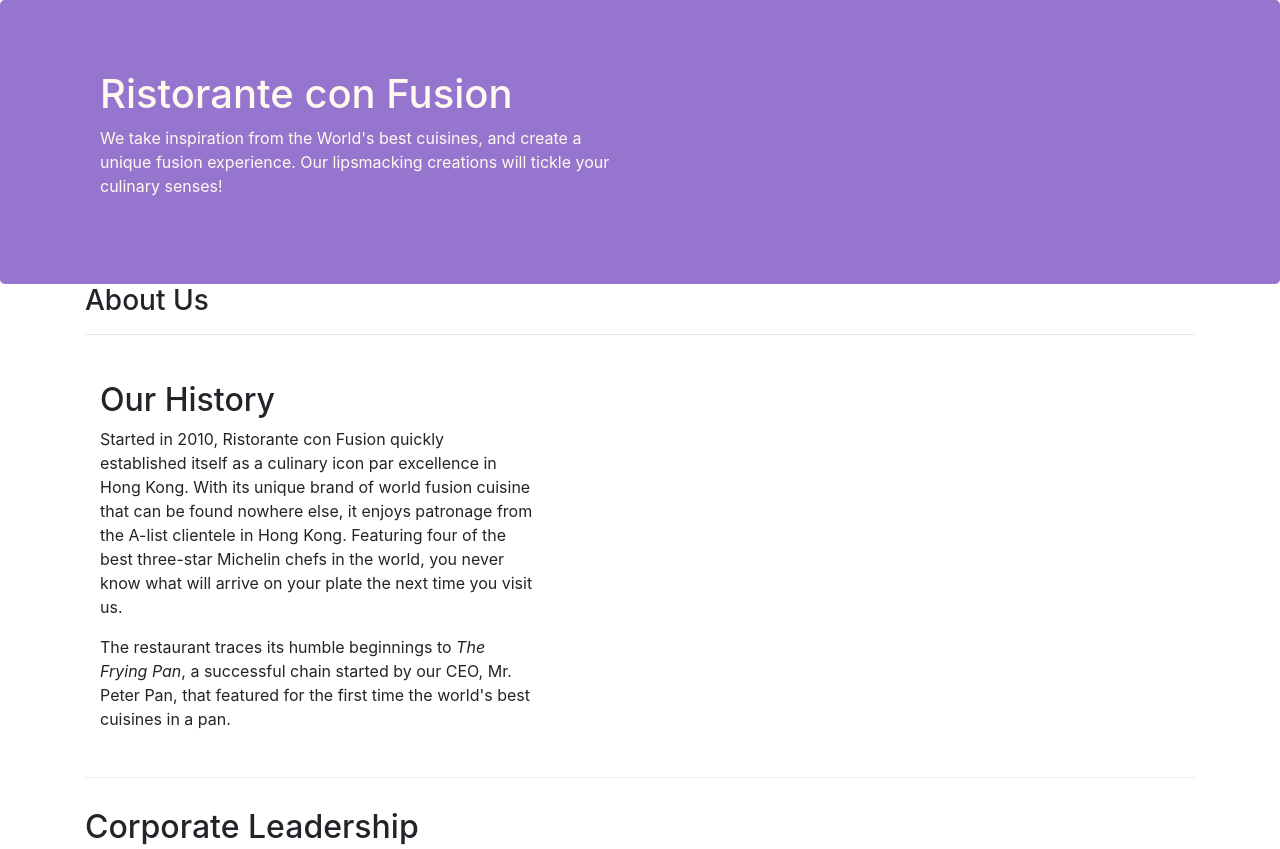
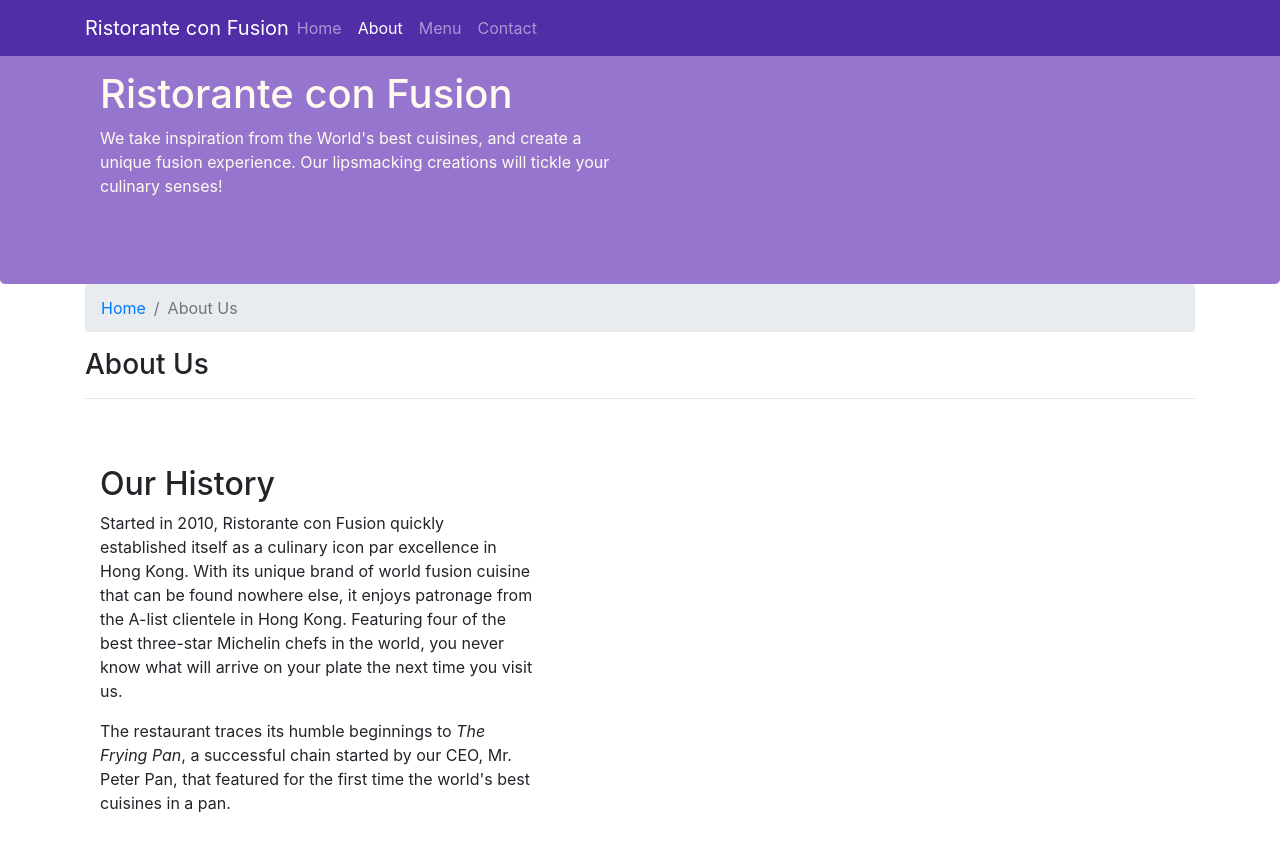
Before and after one commit to sourabhkumar45/conFusion, a website: page aboutus.html in a window 1280 px wide. Shown: the top 849 px of the page. Drawn offline with nearby package versions, Linux system fonts and the light colour scheme.

Commit message:
navbar added

```diff
--- a/aboutus.html
+++ b/aboutus.html
@@ -10,13 +10,28 @@
   <!-- Bootstrap CSS -->
   <link rel="stylesheet" href="node_modules/bootstrap/dist/css/bootstrap.min.css">
   <link rel="stylesheet" href="css/styles.css">
-  <link rel="stylesheet" href="css/aboutus_styles.css">
+  <link rel="stylesheet" href="css/styles.css">
     <title>Ristorante Con Fusion: About Us</title>
 
 </head>
 
 <body>
-
+    <nav class="navbar navbar-dark navbar-expand-sm fixed-top">
+        <div class="container">
+            <button class="navbar-toggler" type="button" data-toogle="collapse" data-target="#Navbar">
+            <span class="navbar-toggler-icon"></span>
+            </button>
+         <a class="navbar-brand mr-auto" href="#">Ristorante con Fusion</a>
+         <div class="collapse navbar-collapse" id="Navbar">
+             <ul class="navbar-nav mr-auto">
+                 <li class="nav-item"><a class="nav-link" href="index.html">Home</a></li>
+                 <li class="nav-item active"><a class="nav-link" href="#">About</a></li>
+                 <li class="nav-item"><a class="nav-link" href="#">Menu</a></li>
+                 <li class="nav-item"><a class="nav-link" href="#">Contact</a></li>
+               </ul>
+         </div>
+        </div>
+     </nav>
     <header class="jumbotron">
         <div class="container">
             <div class="row row-header">
@@ -32,6 +47,10 @@
 
     <div class="container" >
         <div>
+            <ol class="col-12 breadcrumb">
+             <li class="breadcrumb-item"><a href="./index.html">Home</a></li>
+             <li class="breadcrumb-item active"><a ></a>About Us</li>
+            </ol>
             <div>
                <h3>About Us</h3>
                <hr>
@@ -71,7 +90,7 @@
                 <div class="col-4 offset-1 col-sm-2">
                     <h5>Links</h5>
                     <ul class="list-unstyled">
-                        <li><a href="#">Home</a></li>
+                        <li><a href="index.html">Home</a></li>
                         <li><a href="#">About</a></li>
                         <li><a href="#">Menu</a></li>
                         <li><a href="#">Contact</a></li>
--- a/css/aboutus_styles.css
+++ /dev/null
@@ -1,11 +0,0 @@
-.row-content
-{
-    margin:0px auto;
-    padding:30px 0px 30px 0px;
-    border-bottom: 1px ridge;
-    min-height: 100px;
-}
-.inner-content
-{
-    padding:30px 0px 0px 0px;
-}
--- a/css/styles.css
+++ b/css/styles.css
@@ -28,3 +28,16 @@
     margin:0px auto;
     color:#0f0f0f;
 }
+.inner-content
+{
+    padding:30px 0px 0px 0px;
+}
+.body
+{
+    padding:50px 0px 0px 0px;
+    z-index: 0;
+}
+.navbar-dark
+{
+background-color: #512DA8;
+}
```
Also changed, not shown: index.html (+16 -1 lines).
